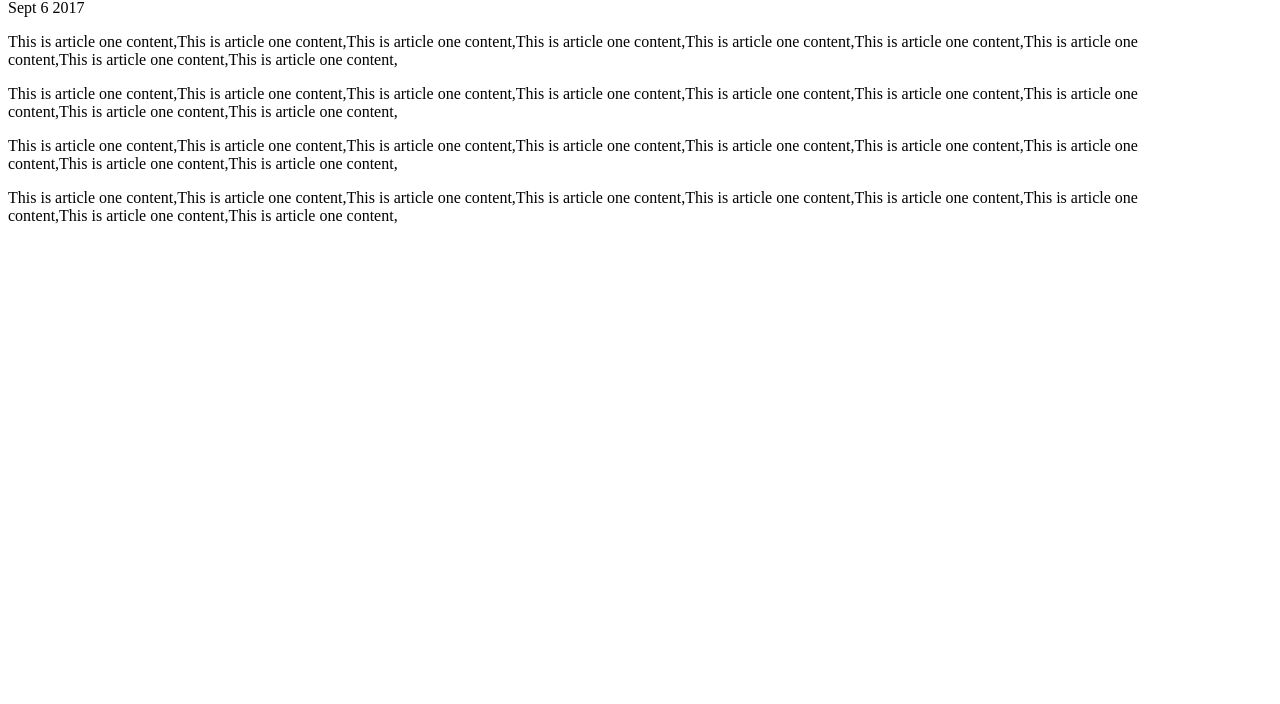
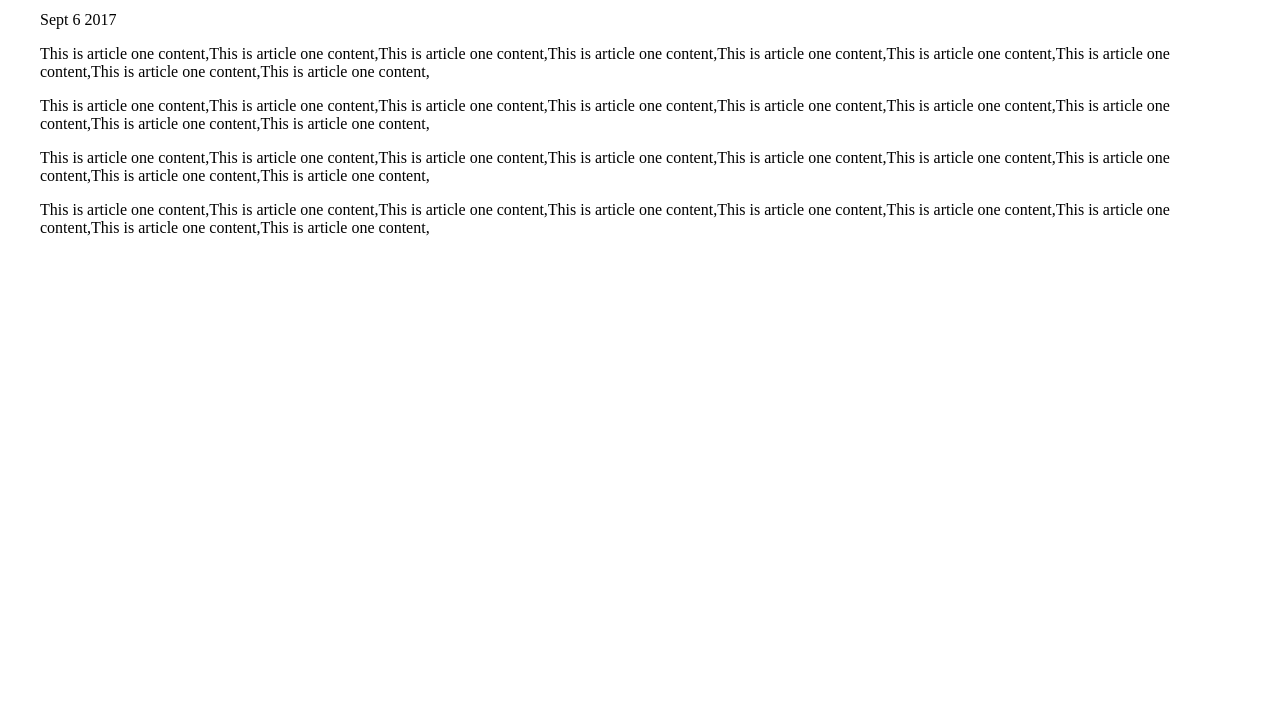
Before and after one commit to aaquibkuwari/imad-app, a website: page ui/article-one.html in a window 1280 px wide. Shown: the part 96-800 px from the top of the page. Drawn offline with Linux system fonts and the light colour scheme.

Commit message:
[imad-console] Updates ui/article-one.html

```diff
--- a/ui/article-one.html
+++ b/ui/article-one.html
@@ -6,7 +6,7 @@
         <style>
         .container {
             max-width:1200px;
-            margin:20 auto;
+            margin:20px auto;
         }
         </style>
     </head>
```
